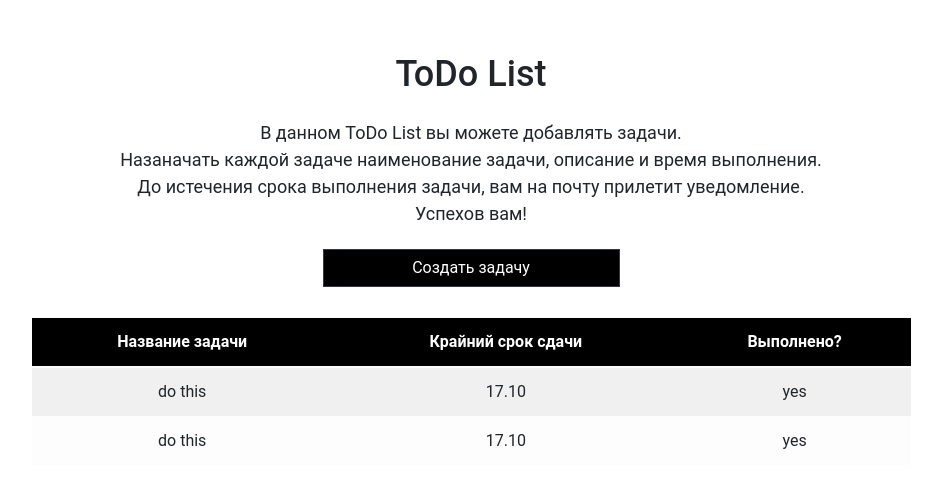
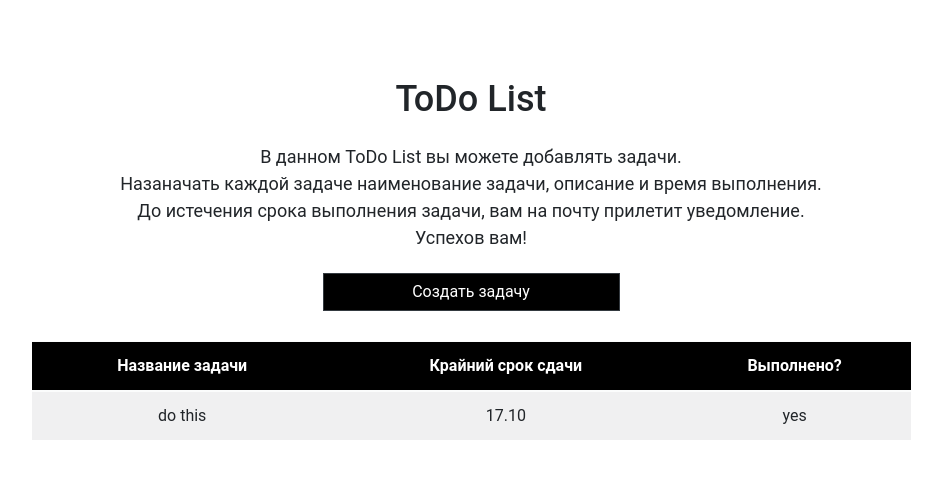
Before and after one commit to ValeriiaGrigoreva/to-do-nuxt, a Nuxt app: page / in a window 1280 px wide. Shown: the part 133-620 px from the top of the page, without its empty margins (169-1111 px from the left). Built offline with nearby package versions, Linux system fonts and the light colour scheme.

Commit message:
tasks file added

```diff
--- /dev/null
+++ b/assets/tasks.json
@@ -0,0 +1,9 @@
+{
+    "tasks": [
+        {
+            "task_name": "do this",
+            "deadline": "17.10",
+            "done": "yes"
+        }
+    ]
+}
--- a/pages/index.vue
+++ b/pages/index.vue
@@ -41,12 +41,13 @@
           </template>
       </b-modal>
 
-    <b-table class="table" thead-class="tableHead" :items="items" :fields="fields" :striped="striped" :table-variant="tableVariant"></b-table>
+    <b-table class="table" thead-class="tableHead" :items="tasks" :fields="fields" :striped="striped" :table-variant="tableVariant"></b-table>
 
   </div>
 </template>
 
 <script>
+import data_tasks from "../assets/tasks";
 export default {
   data() {
     return {
@@ -67,18 +68,7 @@ export default {
         }
       ],
 
-      items: [
-        {
-          task_name:'do this',
-          deadline:'17.10',
-          done: 'yes'
-        },
-        {
-          task_name:'do this',
-          deadline:'17.10',
-          done: 'yes'
-        }
-      ],
+      tasks: data_tasks.tasks,
 
       tableVariant: 'light',
       striped: true
```
